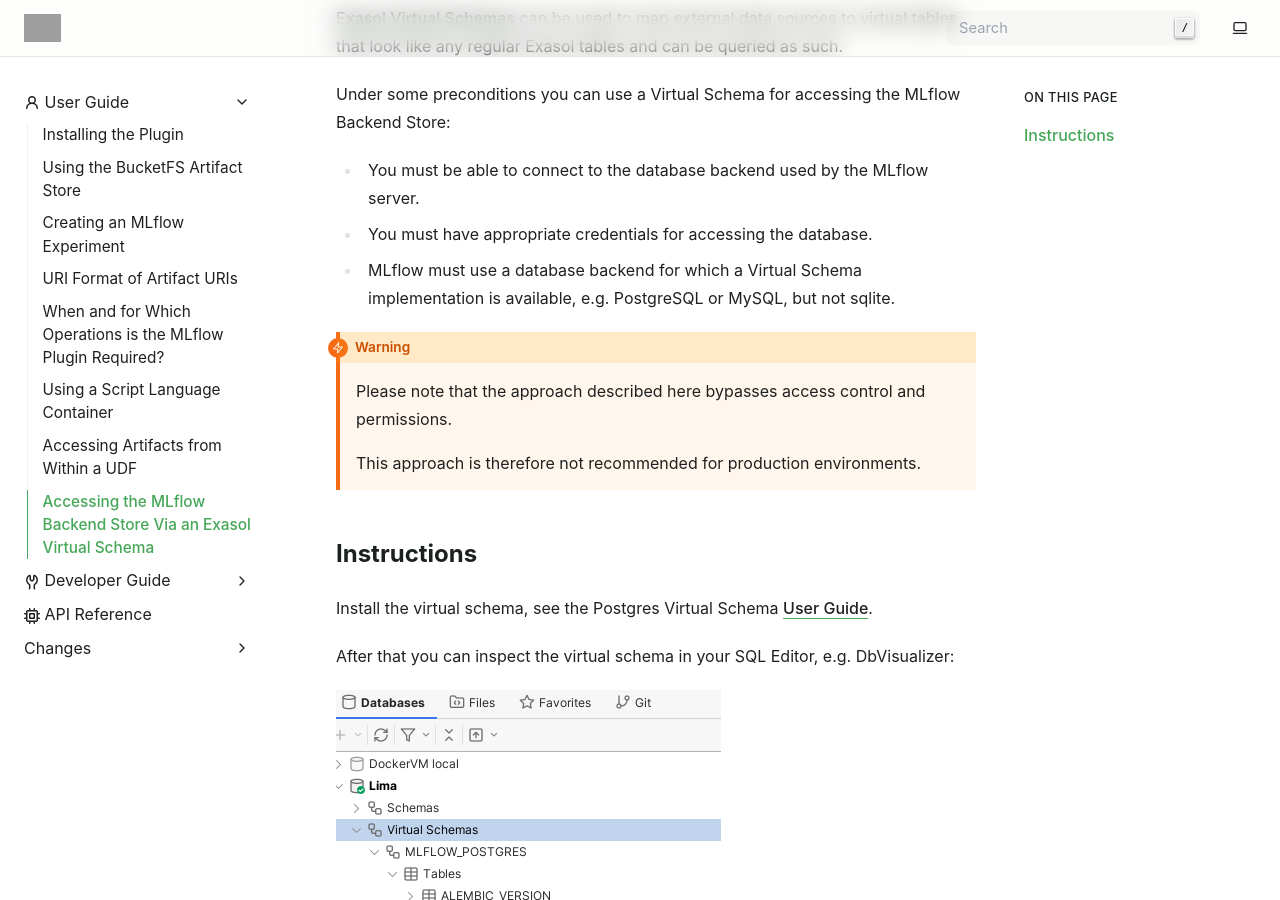
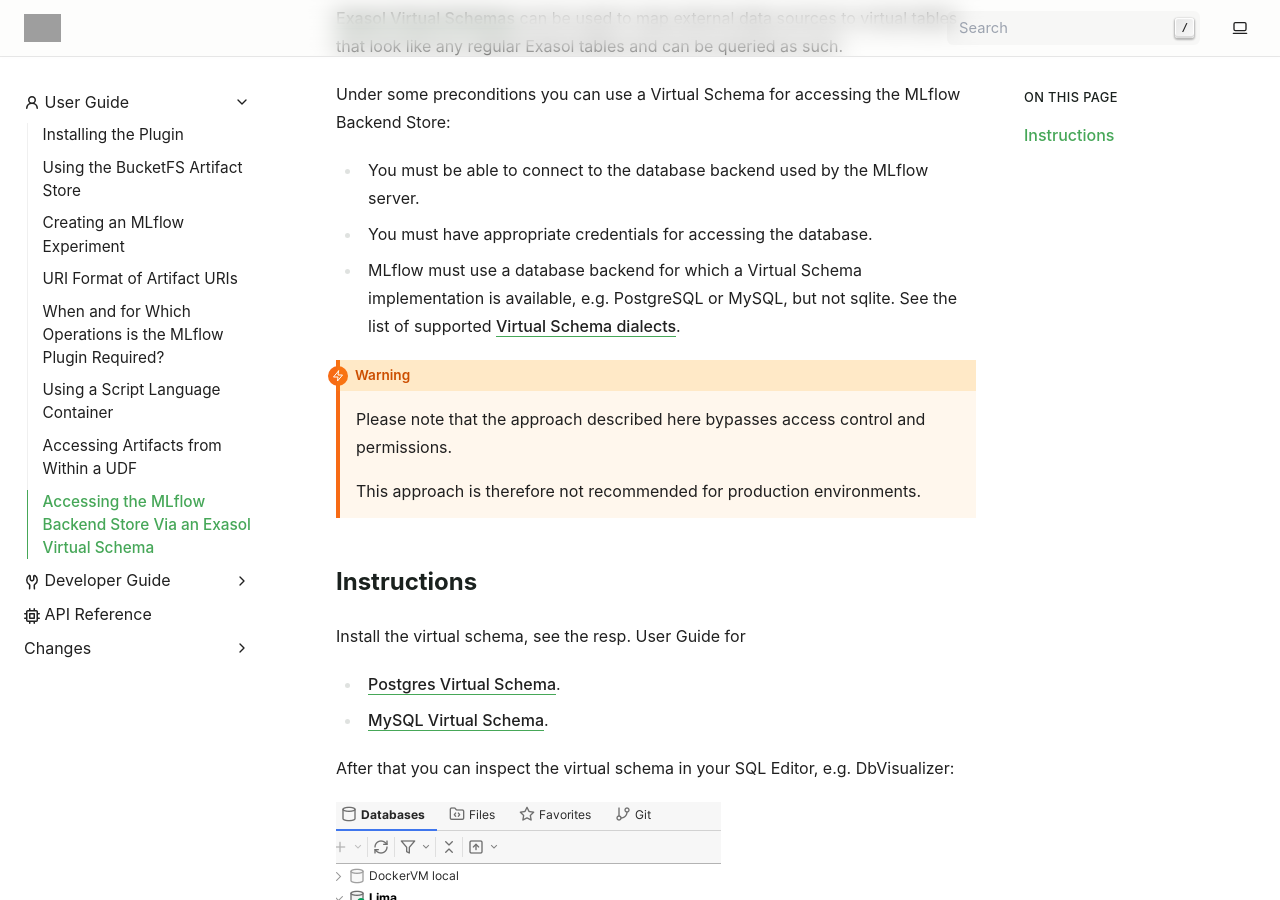
Before and after one commit to exasol/mlflow-plugin, a Sphinx documentation site: the page built from doc/user_guide/virtual_schema_raw.rst, in a window 1280 px wide and 900 px high, scrolled down 236 px. Built offline with Sphinx 7.4.7, drawn with Linux system fonts in a browser that asks for light colours; pages that are not in the unit, such as notebooks, are missing from menus; grey boxes are pictures that could not be loaded.

Commit message:
Fixed review findings
i.e. added link to MySQL User Guide and reference to complete list of
available Virtual Schema dialects.

```diff
--- a/doc/user_guide/virtual_schema_raw.rst
+++ b/doc/user_guide/virtual_schema_raw.rst
@@ -2,6 +2,12 @@
 ===============================================================
 
 .. _virtual_schema: https://docs.exasol.com/db/latest/database_concepts/virtual_schemas.htm
+.. _vs_dialects: https://github.com/exasol/virtual-schemas/blob/main/doc/user_guide/dialects.md
+.. _postgres_virtual_schema:
+   https://github.com/exasol/postgresql-virtual-schema/blob/main/doc/user_guide/postgresql_user_guide.md
+.. _mysql_virtual_schema:
+   https://github.com/exasol/mysql-virtual-schema/blob/main/doc/user_guide/mysql_user_guide.md
+
 
 `Exasol Virtual Schemas <virtual_schema_>`_ can be used to map external data
 sources to virtual tables that look like any regular Exasol tables and can be
@@ -13,7 +19,8 @@
 * You must be able to connect to the database backend used by the MLflow server.
 * You must have appropriate credentials for accessing the database.
 * MLflow must use a database backend for which a Virtual Schema implementation
-  is available, e.g. PostgreSQL or MySQL, but not sqlite.
+  is available, e.g. PostgreSQL or MySQL, but not sqlite. See the list of
+  supported `Virtual Schema dialects <vs_dialects_>`_.
 
 .. warning::
 
@@ -25,9 +32,10 @@
 Instructions
 ------------
 
-.. _postgres_virtual_schema: https://github.com/exasol/postgresql-virtual-schema/blob/main/doc/user_guide/postgresql_user_guide.md
+Install the virtual schema, see the resp. User Guide for
 
-Install the virtual schema, see the Postgres Virtual Schema `User Guide <postgres_virtual_schema_>`_.
+* `Postgres Virtual Schema <postgres_virtual_schema_>`_.
+* `MySQL Virtual Schema <mysql_virtual_schema_>`_.
 
 After that you can inspect the virtual schema in your SQL Editor,
 e.g. DbVisualizer:
```
